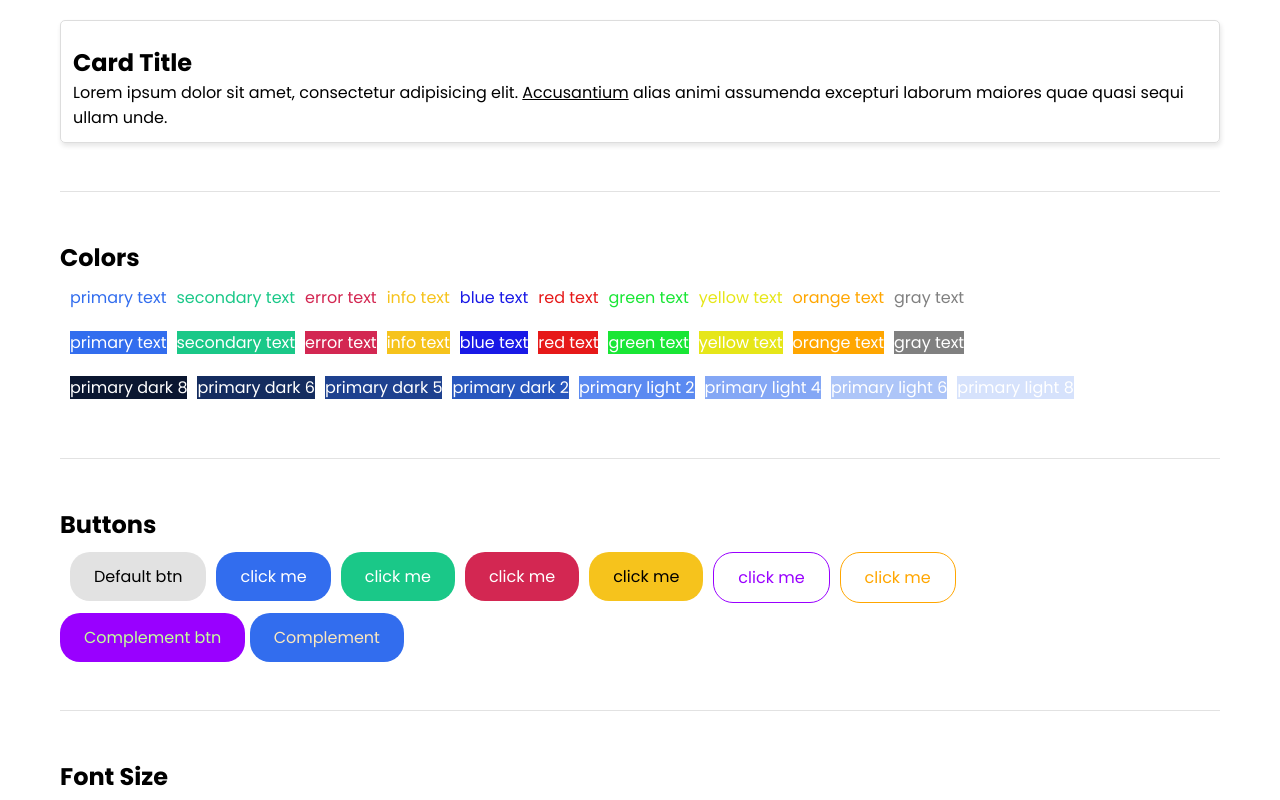
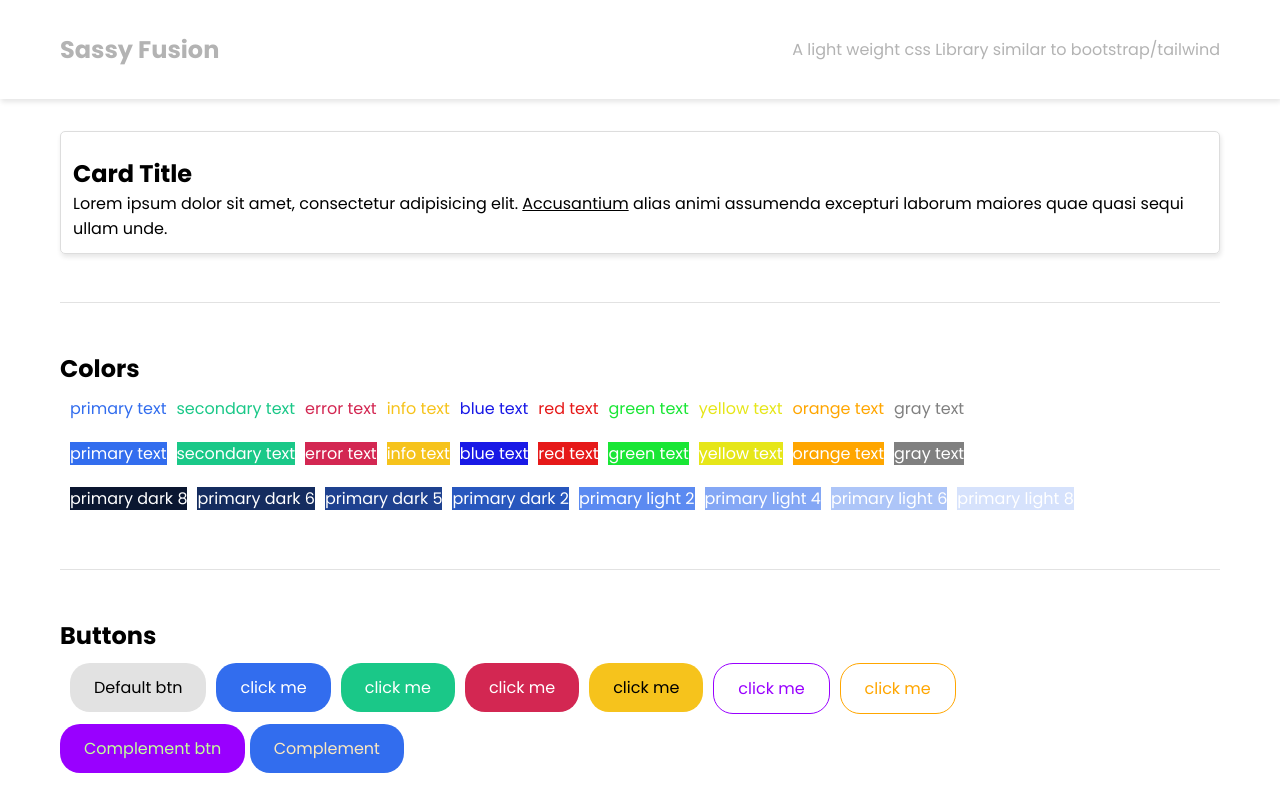
Before and after one commit to Erhahon-Imafidon/customStyling-library, a React (Vite) app: page / in a window 1280 px wide. Shown: the top 800 px of the page. Built offline with nearby package versions, Linux system fonts and the light colour scheme.

Commit message:
created the navbar sass file and a component tsx file

```diff
--- a/src/App.tsx
+++ b/src/App.tsx
@@ -4,6 +4,7 @@ import {
     FontSize,
     Separator,
     GridLayout,
+    Navbar,
 } from './components/index.tsx';
 import {
     colorsData,
@@ -14,6 +15,8 @@ import {
 
 const App = () => {
     return (
+        <>
+            <Navbar />
             <main className="container">
                 <Cards />
                 <Separator />
@@ -62,6 +65,7 @@ const App = () => {
                     </div>
                 </div>
             </main>
+        </>
     );
 };
 
--- /dev/null
+++ b/src/SassyFusion/components/_navbar.scss
@@ -0,0 +1,29 @@
+@use '../variables' as *;
+
+%flex-layout {
+  width: 100%;
+  display: flex;
+  justify-content: space-between;
+  align-items: center;
+}
+
+.navbar {
+  @extend %flex-layout;
+  padding: $base-padding $base-padding * 2;
+  box-shadow: $base-box-shadow;
+
+  .site-title {
+    font-size: $font-size-lg;
+  }
+
+  .container {
+    @extend %flex-layout;
+  }
+}
+
+// background color for the navbar
+@each $key, $val in $colors {
+  .navbar-#{$key} {
+    background-color: $val;
+  }
+}
--- a/src/SassyFusion/index.scss
+++ b/src/SassyFusion/index.scss
@@ -13,6 +13,7 @@
 // components (button, card, navbar)
 @use 'components/cards' as *;
 @use 'components/button' as *;
+@use 'components/navbar' as *;
 
 // utilities (margin, padding, opacity)
 @use 'utilities' as *;
--- /dev/null
+++ b/src/components/Navbar.tsx
@@ -0,0 +1,12 @@
+const Navbar = () => {
+    return (
+        <nav className="navbar text-gray-light-4 mb-1">
+            <div className="container">
+                <h2 className="site-title">Sassy Fusion</h2>
+                <p>A light weight css Library similar to bootstrap/tailwind</p>
+            </div>
+        </nav>
+    );
+};
+
+export default Navbar;
--- a/src/components/index.tsx
+++ b/src/components/index.tsx
@@ -2,6 +2,7 @@ import Cards from './Cards';
 import Colors from './Colors';
 import FontSize from './FontSize';
 import Separator from './Separator';
-import GridLayout from './GridLayout.tsx';
+import GridLayout from './GridLayout';
+import Navbar from './Navbar';
 
-export { Cards, Colors, FontSize, Separator, GridLayout };
+export { Cards, Colors, FontSize, Separator, GridLayout, Navbar };
```
Lines whose indentation alone changed are shown as unchanged.
